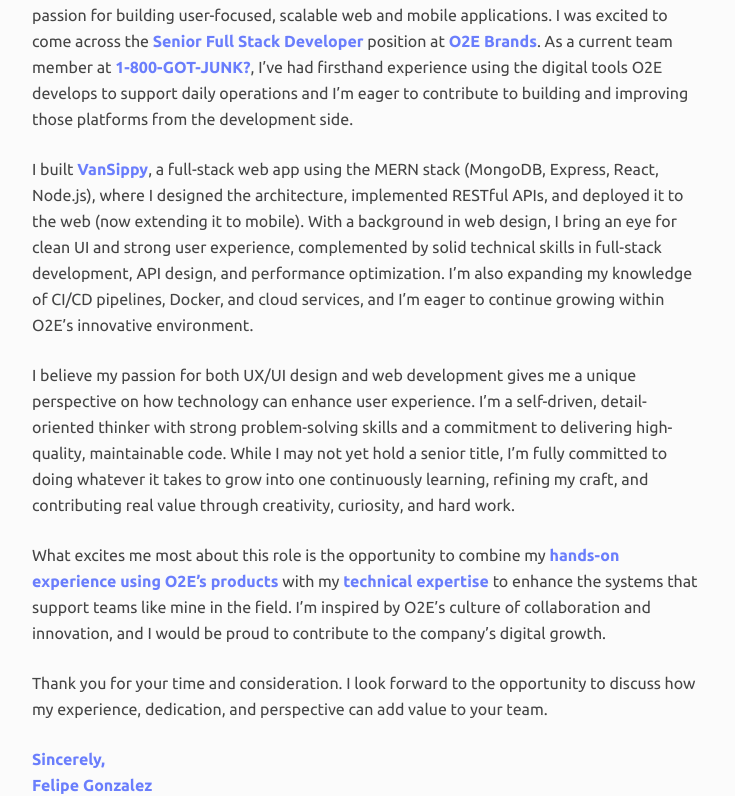
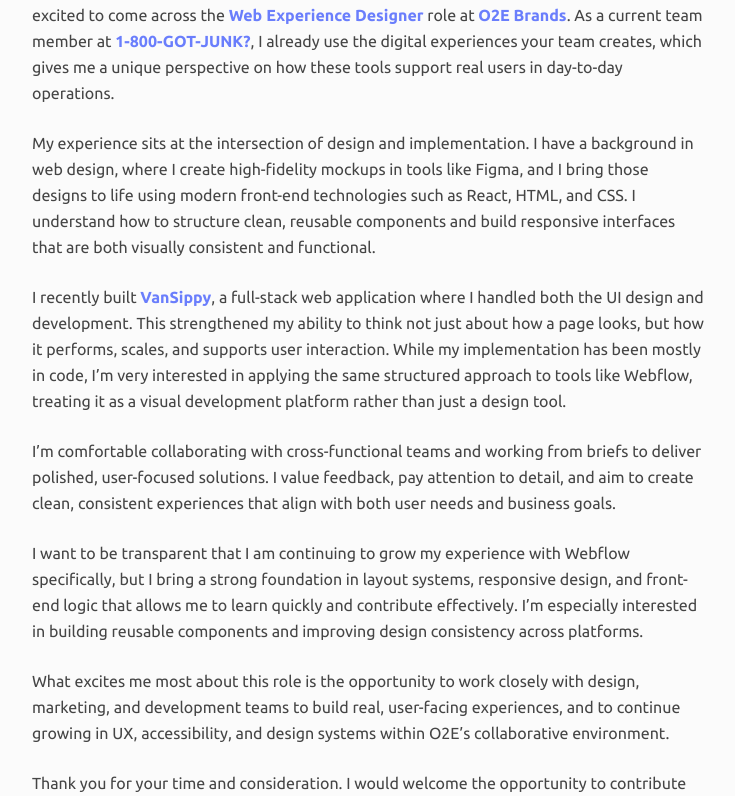
Before and after one commit to psyout/portfolio-app, a Next.js app: page /cover-letter in a window 1280 px wide. Shown: the part 266-1062 px from the top of the page, without its empty margins (272-1007 px from the left). Built offline with nearby package versions, Linux system fonts and the light colour scheme; no server answers.

Commit message:
change cover letter text

```diff
--- a/app/cover-letter/page.tsx
+++ b/app/cover-letter/page.tsx
@@ -4,42 +4,50 @@ const paragraphs: ReactNode[] = [
    'Dear Hiring Manager,',
    <>
       My name is <span className='signature font-bold'>Felipe</span>, and I am a{' '}
-      <span className='signature font-bold'>Full Stack Developer</span> with a background in web
-      design and a passion for building user-focused, scalable web and mobile applications. I was
-      excited to come across the{' '}
-      <span className='signature font-bold'>Senior Full Stack Developer</span> position at{' '}
+      <span className='signature font-bold'>
+         Web Developer with a strong background in UI design
+      </span>
+      . I was excited to come across the{' '}
+      <span className='signature font-bold'>Web Experience Designer</span> role at{' '}
       <span className='signature font-bold'>O2E Brands</span>. As a current team member at{' '}
-      <span className='signature font-bold'>1-800-GOT-JUNK?</span>, I’ve had firsthand experience
-      using the digital tools O2E develops to support daily operations and I’m eager to contribute
-      to building and improving those platforms from the development side.
+      <span className='signature font-bold'>1-800-GOT-JUNK?</span>, I already use the digital
+      experiences your team creates, which gives me a unique perspective on how these tools support
+      real users in day-to-day operations.
    </>,
    <>
-      I built <span className='signature font-bold'>VanSippy</span>, a full-stack web app using the
-      MERN stack (MongoDB, Express, React, Node.js), where I designed the architecture, implemented
-      RESTful APIs, and deployed it to the web (now extending it to mobile). With a background in
-      web design, I bring an eye for clean UI and strong user experience, complemented by solid
-      technical skills in full-stack development, API design, and performance optimization. I’m also
-      expanding my knowledge of CI/CD pipelines, Docker, and cloud services, and I’m eager to
-      continue growing within O2E’s innovative environment.
+      My experience sits at the intersection of design and implementation. I have a background in
+      web design, where I create high-fidelity mockups in tools like Figma, and I bring those
+      designs to life using modern front-end technologies such as React, HTML, and CSS. I understand
+      how to structure clean, reusable components and build responsive interfaces that are both
+      visually consistent and functional.
    </>,
    <>
-      I believe my passion for both UX/UI design and web development gives me a unique perspective
-      on how technology can enhance user experience. I’m a self-driven, detail-oriented thinker with
-      strong problem-solving skills and a commitment to delivering high-quality, maintainable code.
-      While I may not yet hold a senior title, I’m fully committed to doing whatever it takes to
-      grow into one continuously learning, refining my craft, and contributing real value through
-      creativity, curiosity, and hard work.
+      I recently built <span className='signature font-bold'>VanSippy</span>, a full-stack web
+      application where I handled both the UI design and development. This strengthened my ability
+      to think not just about how a page looks, but how it performs, scales, and supports user
+      interaction. While my implementation has been mostly in code, I’m very interested in applying
+      the same structured approach to tools like Webflow, treating it as a visual development
+      platform rather than just a design tool.
    </>,
    <>
-      What excites me most about this role is the opportunity to combine my{' '}
-      <span className='signature font-bold'>hands-on experience using O2E’s products</span> with my{' '}
-      <span className='signature font-bold'>technical expertise</span> to enhance the systems that
-      support teams like mine in the field. I’m inspired by O2E’s culture of collaboration and
-      innovation, and I would be proud to contribute to the company’s digital growth.
+      I’m comfortable collaborating with cross-functional teams and working from briefs to deliver
+      polished, user-focused solutions. I value feedback, pay attention to detail, and aim to create
+      clean, consistent experiences that align with both user needs and business goals.
    </>,
    <>
-      Thank you for your time and consideration. I look forward to the opportunity to discuss how my
-      experience, dedication, and perspective can add value to your team.
+      I want to be transparent that I am continuing to grow my experience with Webflow specifically,
+      but I bring a strong foundation in layout systems, responsive design, and front-end logic that
+      allows me to learn quickly and contribute effectively. I’m especially interested in building
+      reusable components and improving design consistency across platforms.
+   </>,
+   <>
+      What excites me most about this role is the opportunity to work closely with design,
+      marketing, and development teams to build real, user-facing experiences, and to continue
+      growing in UX, accessibility, and design systems within O2E’s collaborative environment.
+   </>,
+   <>
+      Thank you for your time and consideration. I would welcome the opportunity to contribute to
+      your team and continue developing my skills in this space.
    </>,
    <>
       <span className='signature mt-6 font-bold'>
```
